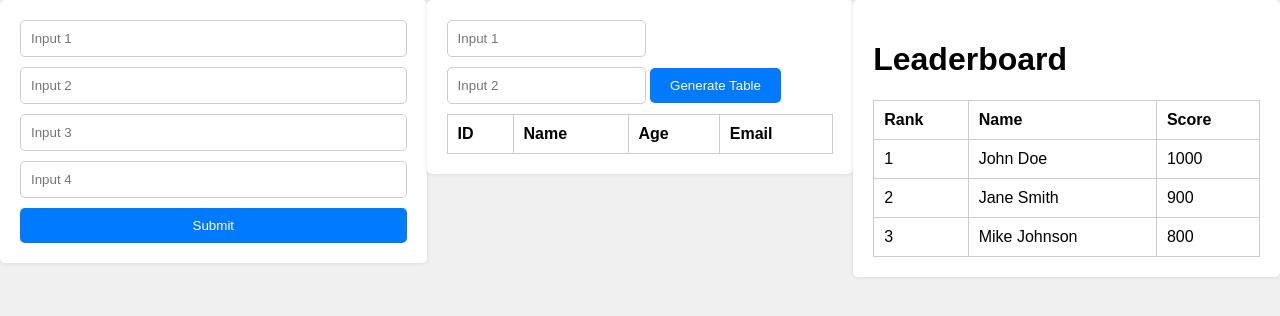
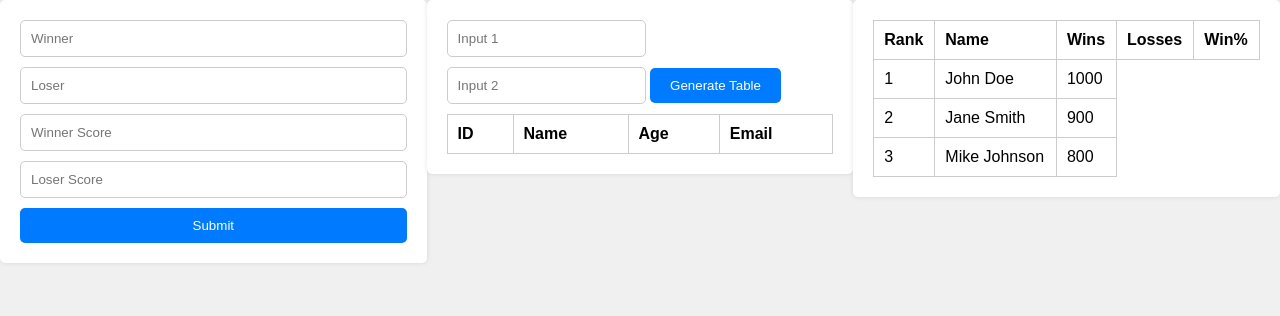
Before and after one commit to NishAru3/MWHackDay23, a plain HTML site: page index.html in a window 1280 px wide. Drawn offline with Linux system fonts and the light colour scheme.

Commit message:
Update index.html

```diff
--- a/index.html
+++ b/index.html
@@ -10,11 +10,11 @@
     <div class="row">
         <div class="column">
             <div class="container">
-                <input type="text" placeholder="Input 1">
-                <input type="text" placeholder="Input 2">
-                <input type="text" placeholder="Input 3">
-                <input type="text" placeholder="Input 4">
-                <button>Submit</button>
+                <input type="text" id="winner" placeholder="Winner">
+                <input type="text" id="loser" placeholder="Loser">
+                <input type="text" id="winner-score" placeholder="Winner Score">
+                <input type="text" id="loser-score" placeholder="Loser Score ">
+                <button id="addMatchBtn">Submit</button>
               </div>
         </div>
         <div class="column">
@@ -40,14 +40,15 @@
               </div>
         </div>
         <div class="column">
-            <div class="container">
-                <h1>Leaderboard</h1>
+            <div id = "leaderboard" class="container">
                 <table>
                   <thead>
                     <tr>
                       <th>Rank</th>
                       <th>Name</th>
-                      <th>Score</th>
+                      <th>Wins</th>
+                      <th>Losses</th>
+                      <th>Win%</th>
                     </tr>
                   </thead>
                   <tbody>
```
